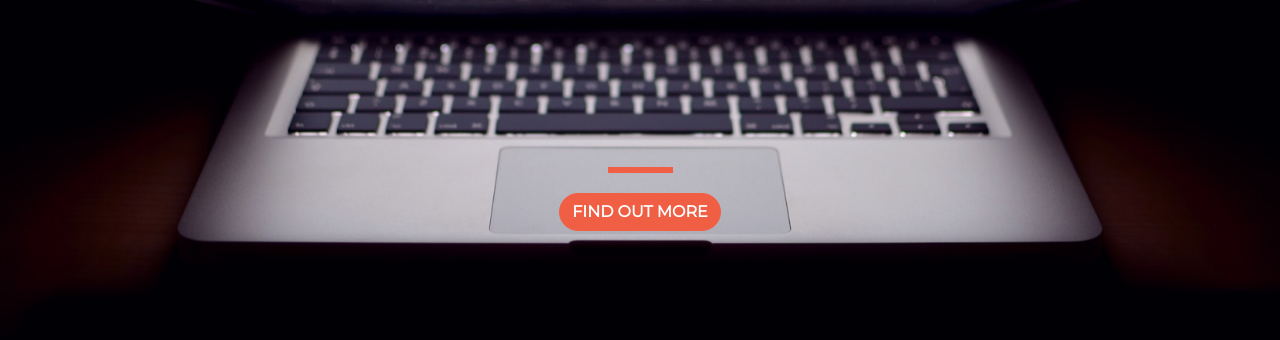
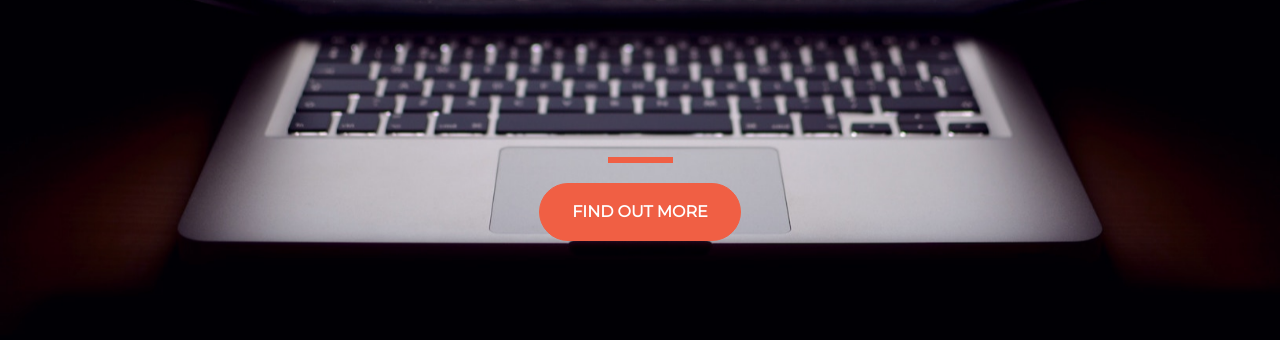
Before and after one commit to kenskelton/ZTM-Startup-Page, a plain HTML site: page index.html in a window 1280 px wide. Shown: the part 324-664 px from the top of the page. Drawn offline with nearby package versions, Linux system fonts and the light colour scheme.

Commit message:
Update style.css

```diff
--- a/style.css
+++ b/style.css
@@ -47,5 +47,5 @@ html {
 }
 
 .btn-xl {
-  padding: 1rem2rem;
+  padding: 1rem 2rem;
 }
```
